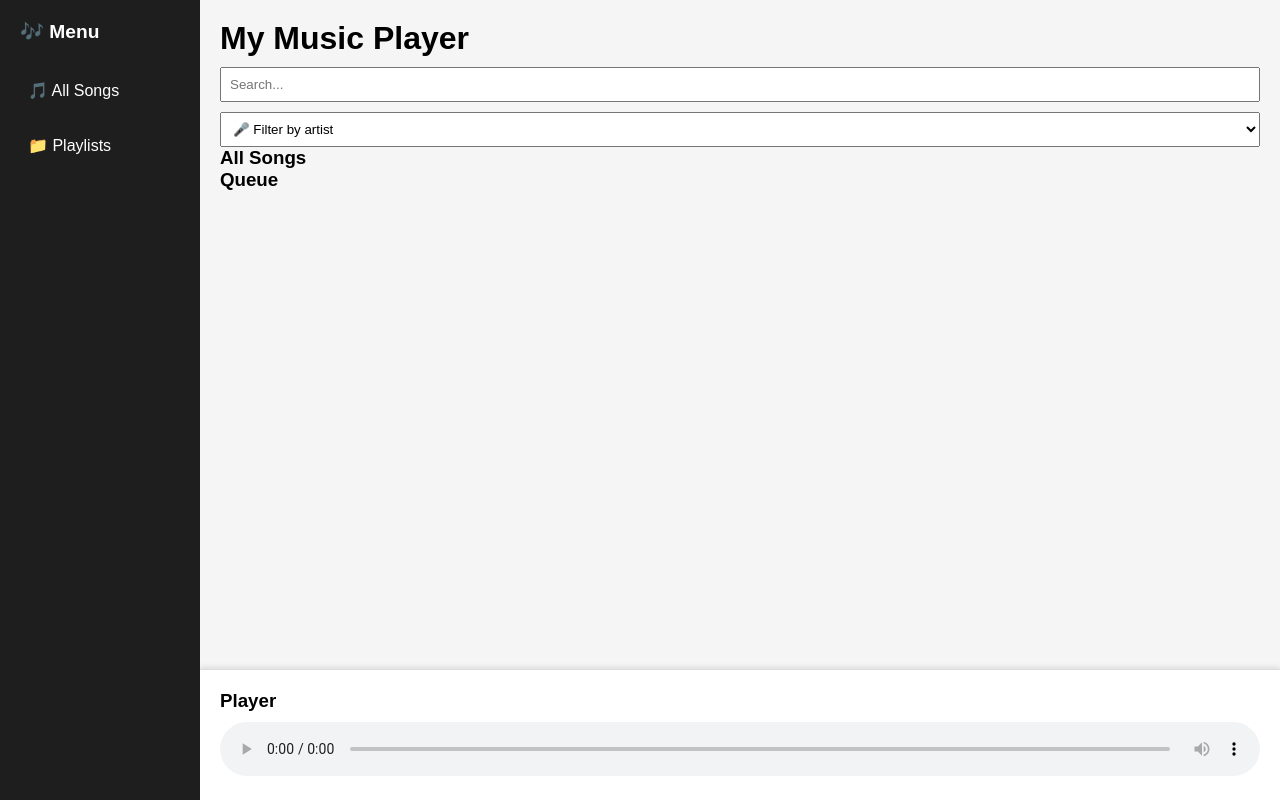
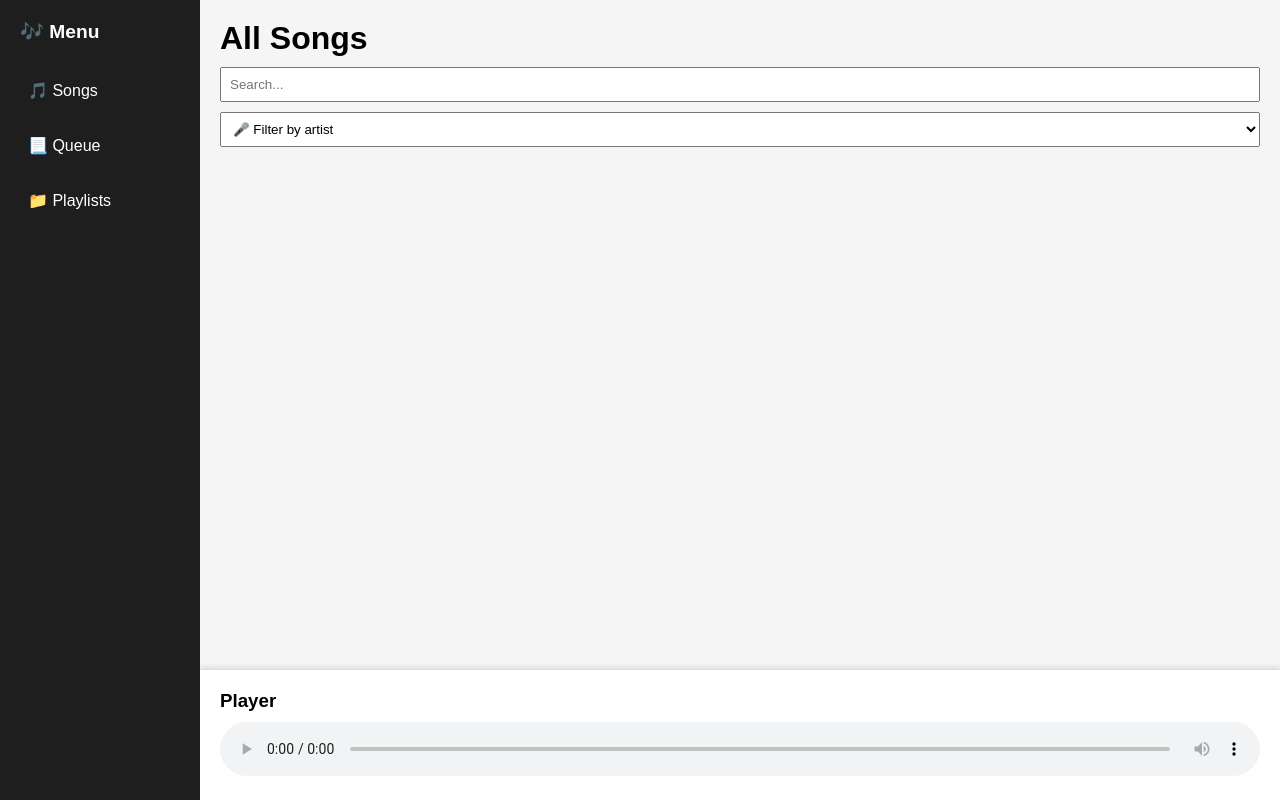
Before and after one commit to parthahere001/Local-Music-Player, a FastAPI app: page / in a window 1280 px wide. Run offline with FastAPI, Linux system fonts and the light colour scheme; data that the repository does not hold is empty.

Commit message:
[+] moved queue to sidebar

```diff
--- a/templates/index.html
+++ b/templates/index.html
@@ -52,11 +52,16 @@
       overflow: hidden;
     }
 
-    #main {
+    .tab-section {
       flex: 1;
       overflow-y: auto;
       padding: 20px;
       background: #f5f5f5;
+      display: none;
+    }
+
+    .tab-section.active {
+      display: block;
     }
 
     #sticky-player {
@@ -108,41 +113,33 @@
       padding: 4px 8px;
       font-size: 0.8rem;
     }
-
-    #playlist-section, #playlists-tab {
-      display: none;
-    }
-
-    #playlist-section.active, #playlists-tab.active {
-      display: block;
-    }
   </style>
 </head>
 <body>
   <div id="app">
     <div id="sidebar">
       <h2>🎶 Menu</h2>
-      <button onclick="switchTab('main')">🎵 All Songs</button>
+      <button onclick="switchTab('songs')">🎵 Songs</button>
+      <button onclick="switchTab('queue')">📃 Queue</button>
       <button onclick="switchTab('playlists')">📁 Playlists</button>
     </div>
 
     <div id="content">
-      <div id="main" class="tab-section active" id="playlist-section">
-        <h1>My Music Player</h1>
-
+      <div id="songs" class="tab-section active">
+        <h1>All Songs</h1>
         <input type="text" id="search" placeholder="Search..." oninput="handleSearch()" />
         <select id="artist-filter" onchange="handleSearch()">
           <option value="">🎤 Filter by artist</option>
         </select>
-
-        <h3>All Songs</h3>
         <ul id="playlist"></ul>
-
-        <h3>Queue</h3>
-        <ul id="queue"></ul>
       </div>
 
-      <div id="playlists-tab" class="tab-section">
+      <div id="queue" class="tab-section">
+        <h1>Current Queue</h1>
+        <ul id="queue-list"></ul>
+      </div>
+
+      <div id="playlists" class="tab-section">
         <h1>🎼 Manage Playlists</h1>
 
         <h3>🎵 Save Playlist</h3>
@@ -163,20 +160,14 @@
 
   <script>
     const queue = [];
-    const queueElem = document.getElementById("queue");
+    const queueElem = document.getElementById("queue-list");
     const player = document.getElementById("player");
     const artistFilter = document.getElementById("artist-filter");
     let songs = [];
 
     function switchTab(tab) {
-      document.querySelector("#main").classList.remove("active");
-      document.querySelector("#playlists-tab").classList.remove("active");
-
-      if (tab === "main") {
-        document.querySelector("#main").classList.add("active");
-      } else if (tab === "playlists") {
-        document.querySelector("#playlists-tab").classList.add("active");
-      }
+      document.querySelectorAll(".tab-section").forEach(s => s.classList.remove("active"));
+      document.getElementById(tab).classList.add("active");
     }
 
     function formatDuration(seconds) {
```
